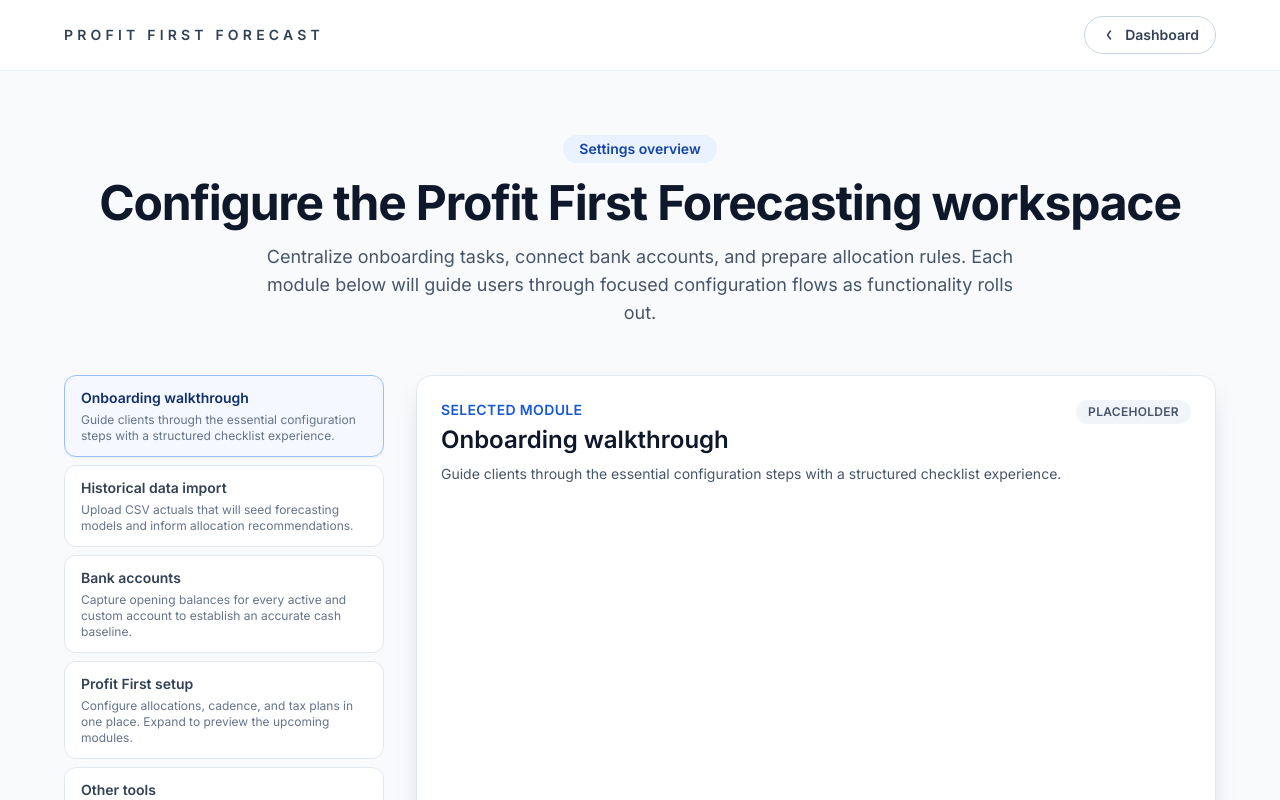
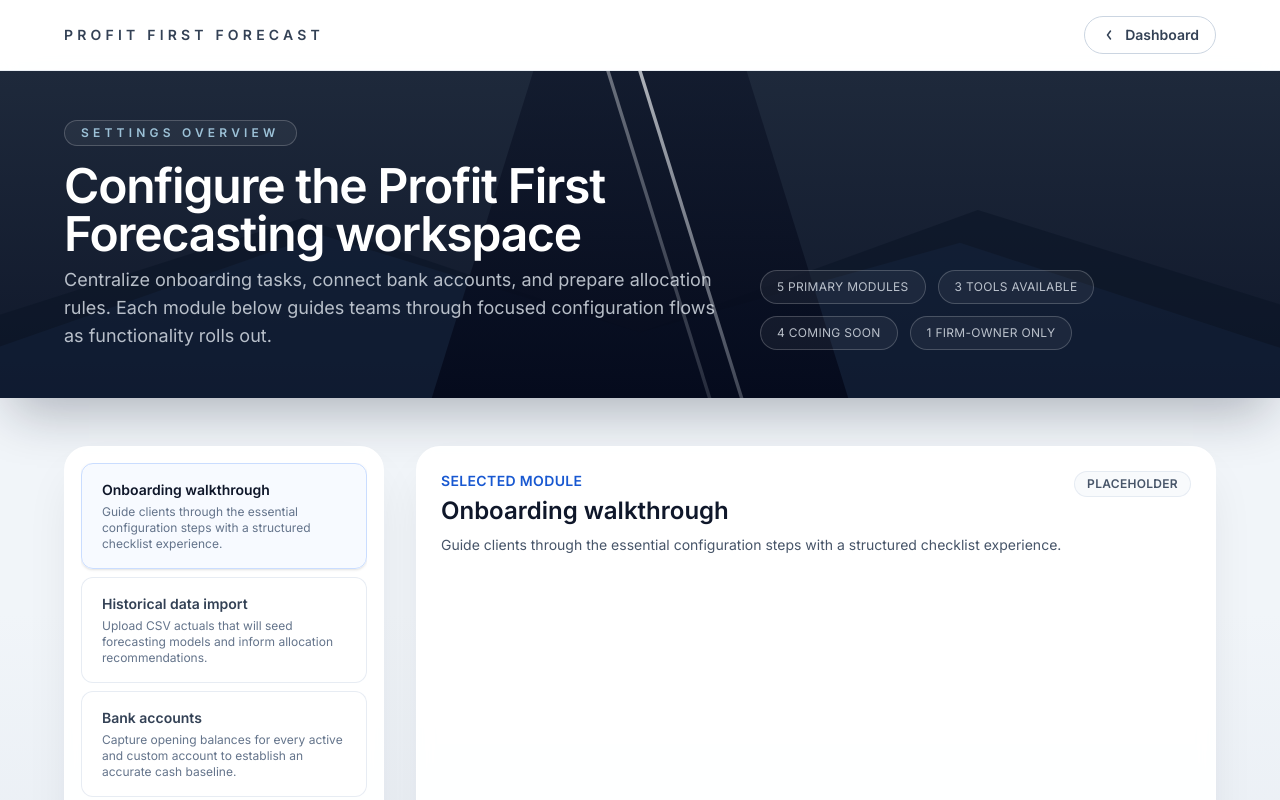
Before and after one commit to Triumph-Business-Solutions/PF-Forecast-V2, a Next.js app: page /settings in a window 1280 px wide. Shown: the top 800 px of the page. Built offline with nearby package versions, Linux system fonts and the light colour scheme.

Commit message:
Unify settings hero with dashboard and refresh gear icon

```diff
--- a/src/app/page.tsx
+++ b/src/app/page.tsx
@@ -1,5 +1,6 @@
 "use client";
 
+import { HeroBackdrop } from "@/components/hero-backdrop";
 import { useMemo, useState } from "react";
 
 type TrendPoint = {
@@ -303,39 +304,6 @@ function DataTable({
         </tbody>
       </table>
     </div>
-  );
-}
-
-function HeroBackdrop() {
-  return (
-    <svg
-      viewBox="0 0 1440 400"
-      preserveAspectRatio="none"
-      className="pointer-events-none absolute inset-0 h-full w-full"
-    >
-      <defs>
-        <linearGradient id="hero-sky" x1="0" x2="0" y1="0" y2="1">
-          <stop offset="0%" stopColor="#1e293b" />
-          <stop offset="100%" stopColor="#0f172a" />
-        </linearGradient>
-        <linearGradient id="hero-road" x1="0" x2="0" y1="0" y2="1">
-          <stop offset="0%" stopColor="#0f172a" stopOpacity="0.85" />
-          <stop offset="100%" stopColor="#020617" stopOpacity="0.95" />
-        </linearGradient>
-        <linearGradient id="hero-divider" x1="0" x2="0" y1="0" y2="1">
-          <stop offset="0%" stopColor="#f8fafc" stopOpacity="0.85" />
-          <stop offset="100%" stopColor="#e2e8f0" stopOpacity="0.3" />
-        </linearGradient>
-      </defs>
-      <rect width="1440" height="400" fill="url(#hero-sky)" />
-      <g opacity="0.6">
-        <path d="M-120 340 L340 180 L720 320 L1100 170 L1600 340 L1600 420 L-120 420 Z" fill="#0b1526" />
-        <path d="M-60 360 L360 200 L720 320 L1080 210 L1500 360 L1500 420 L-60 420 Z" fill="#12213a" opacity="0.8" />
-      </g>
-      <path d="M600 0 L840 0 L960 420 L480 420 Z" fill="url(#hero-road)" opacity="0.85" />
-      <path d="M718 0 L722 0 L842 420 L838 420 Z" fill="url(#hero-divider)" opacity="0.8" />
-      <path d="M682 0 L686 0 L806 420 L802 420 Z" fill="url(#hero-divider)" opacity="0.45" />
-    </svg>
   );
 }
 
--- a/src/app/settings/page.tsx
+++ b/src/app/settings/page.tsx
@@ -1,5 +1,6 @@
 "use client";
 
+import { HeroBackdrop } from "@/components/hero-backdrop";
 import { useMemo, useState } from "react";
 
 type SectionItem = {
@@ -103,6 +104,17 @@ export default function SettingsPage() {
     [],
   );
 
+  const moduleStats = useMemo(() => {
+    const items = sections.flatMap((section) => section.items ?? []);
+    return {
+      availableTools: items.filter((item) => item.status === "available").length,
+      upcomingTools: items.filter((item) => item.status === "upcoming").length,
+      firmRestrictedTools: items.filter((item) => item.requiresFirmOwner).length,
+    };
+  }, [sections]);
+
+  const { availableTools, upcomingTools, firmRestrictedTools } = moduleStats;
+
   const toggleSection = (key: string) => {
     setExpandedSections((previous) => ({
       ...previous,
@@ -119,24 +131,51 @@ export default function SettingsPage() {
   const hiddenFirmOwnerItems = selectedSection?.items?.some((item) => item.requiresFirmOwner) && !isFirmOwner;
 
   return (
-    <main className="min-h-screen bg-slate-50 px-4 py-16 sm:px-[5vw]">
-      <div className="mx-auto flex w-full flex-col gap-12">
-        <header className="space-y-4 text-center">
-          <span className="inline-flex items-center rounded-full bg-brand-100 px-4 py-1 text-sm font-semibold text-brand-700">
+    <main className="min-h-screen bg-gradient-to-b from-slate-100 via-slate-100 to-slate-200 pb-16">
+      <header className="relative overflow-hidden bg-slate-900 text-white shadow-2xl shadow-slate-900/30">
+        <HeroBackdrop />
+        <div className="relative mx-auto flex w-full flex-col gap-8 px-4 py-12 sm:px-[5vw]">
+          <div className="flex flex-col gap-6 lg:flex-row lg:items-end lg:justify-between">
+            <div className="max-w-2xl space-y-4">
+              <span className="inline-flex items-center rounded-full border border-white/20 bg-white/5 px-4 py-1 text-xs font-semibold uppercase tracking-[0.35em] text-sky-200/80">
                 Settings overview
               </span>
-          <h1 className="text-4xl font-bold tracking-tight text-slate-900 sm:text-5xl">
+              <div className="space-y-2">
+                <h1 className="text-4xl font-semibold tracking-tight text-white sm:text-5xl">
                   Configure the Profit First Forecasting workspace
                 </h1>
-          <p className="mx-auto max-w-3xl text-base text-slate-600 sm:text-lg">
-            Centralize onboarding tasks, connect bank accounts, and prepare allocation rules. Each module below will guide users
-            through focused configuration flows as functionality rolls out.
+                <p className="text-base text-slate-200/80 sm:text-lg">
+                  Centralize onboarding tasks, connect bank accounts, and prepare allocation rules. Each module below guides
+                  teams through focused configuration flows as functionality rolls out.
                 </p>
+              </div>
+            </div>
+            <div className="flex flex-wrap items-center gap-3 text-xs uppercase tracking-wide text-slate-200/80">
+              <span className="rounded-full border border-white/20 bg-white/5 px-4 py-2">
+                {sections.length} primary modules
+              </span>
+              <span className="rounded-full border border-white/20 bg-white/5 px-4 py-2">
+                {availableTools} tools available
+              </span>
+              <span className="rounded-full border border-white/20 bg-white/5 px-4 py-2">
+                {upcomingTools} coming soon
+              </span>
+              {firmRestrictedTools ? (
+                <span className="rounded-full border border-white/20 bg-white/5 px-4 py-2">
+                  {firmRestrictedTools} firm-owner only
+                </span>
+              ) : null}
+            </div>
+          </div>
+        </div>
       </header>
 
+      <div className="mx-auto flex w-full flex-col gap-12 px-4 py-12 sm:px-[5vw]">
         <section className="flex flex-col gap-8 lg:flex-row">
-          <nav className="-mx-4 flex snap-x overflow-x-auto pb-2 lg:mx-0 lg:block lg:w-80 lg:shrink-0 lg:pb-0">
-            <ul className="flex min-w-full snap-x gap-3 px-4 lg:flex-col lg:gap-2 lg:px-0">
+          <aside className="lg:w-80 lg:shrink-0">
+            <div className="rounded-3xl border border-white/70 bg-white/95 p-4 shadow-2xl shadow-slate-900/10 backdrop-blur">
+              <div className="flex snap-x overflow-x-auto pb-2 lg:block lg:pb-0">
+                <ul className="flex min-w-full snap-x gap-3 lg:flex-col lg:gap-2">
                   {sections.map((section) => (
                     <li key={section.key} className="snap-start lg:snap-none">
                       <button
@@ -150,10 +189,10 @@ export default function SettingsPage() {
                             }));
                           }
                         }}
-                    className={`w-full rounded-xl border px-5 py-4 text-left transition focus-visible:outline focus-visible:outline-2 focus-visible:outline-offset-2 focus-visible:outline-brand-500 lg:px-4 lg:py-3 ${
+                        className={`w-full rounded-xl border px-5 py-4 text-left transition focus-visible:outline focus-visible:outline-2 focus-visible:outline-offset-2 focus-visible:outline-brand-500 ${
                           selectedSectionKey === section.key
-                        ? "border-brand-300 bg-brand-50 text-brand-900 shadow-sm"
-                        : "border-slate-200 bg-white text-slate-700 hover:border-slate-300 hover:text-slate-900"
+                            ? "border-brand-200 bg-brand-50/80 text-slate-900 shadow"
+                            : "border-slate-200/80 bg-white/80 text-slate-700 hover:border-slate-300 hover:text-slate-900"
                         }`}
                         aria-current={selectedSectionKey === section.key ? "page" : undefined}
                       >
@@ -163,9 +202,11 @@ export default function SettingsPage() {
                     </li>
                   ))}
                 </ul>
-          </nav>
+              </div>
+            </div>
+          </aside>
 
-          <article className="flex-1 rounded-2xl border border-slate-200 bg-white p-6 shadow-card">
+          <article className="flex-1 rounded-3xl border border-white/70 bg-white/95 p-6 shadow-2xl shadow-slate-900/10 backdrop-blur">
             <header className="flex flex-col gap-2">
               <div className="flex items-start justify-between gap-4">
                 <div className="space-y-1">
@@ -176,7 +217,7 @@ export default function SettingsPage() {
                   <button
                     type="button"
                     onClick={() => toggleSection(selectedSection.key)}
-                    className="flex shrink-0 items-center gap-2 rounded-full border border-slate-200 bg-white px-3 py-1 text-sm font-medium text-slate-700 transition hover:border-slate-300 hover:text-slate-900"
+                    className="flex shrink-0 items-center gap-2 rounded-full border border-slate-200/80 bg-white/80 px-3 py-1 text-sm font-medium text-slate-700 transition hover:border-slate-300 hover:text-slate-900"
                     aria-expanded={expandedSections[selectedSection.key] ?? false}
                   >
                     {expandedSections[selectedSection.key] ? "Collapse" : "Expand"}
@@ -198,7 +239,7 @@ export default function SettingsPage() {
                     </span>
                   </button>
                 ) : (
-                  <span className="rounded-full bg-slate-100 px-3 py-1 text-xs font-semibold uppercase tracking-wide text-slate-600">
+                  <span className="rounded-full border border-slate-200/80 bg-slate-50 px-3 py-1 text-xs font-semibold uppercase tracking-wide text-slate-600">
                     Placeholder
                   </span>
                 )}
@@ -209,7 +250,7 @@ export default function SettingsPage() {
             {hasSelectedItems && shouldShowSelectedItems && visibleSelectedItems && (
               <div className="mt-6 space-y-4">
                 {visibleSelectedItems.map((item) => (
-                  <div key={item.title} className="rounded-xl border border-slate-200 bg-slate-50 p-4">
+                  <div key={item.title} className="rounded-2xl border border-slate-200/80 bg-slate-50/80 p-4 shadow-inner shadow-white">
                     <div className="flex flex-wrap items-center justify-between gap-2">
                       <h3 className="text-base font-semibold text-slate-900">{item.title}</h3>
                       {item.status && (
@@ -225,7 +266,9 @@ export default function SettingsPage() {
             )}
 
             {hasSelectedItems && !shouldShowSelectedItems && (
-              <p className="mt-6 text-xs text-slate-500">Expand to preview the focused modules that will live inside this area.</p>
+              <p className="mt-6 text-xs text-slate-500">
+                Expand to preview the focused modules that will live inside this area.
+              </p>
             )}
 
             {hasSelectedItems && hiddenFirmOwnerItems && !isFirmOwner && (
--- /dev/null
+++ b/src/components/hero-backdrop.tsx
@@ -0,0 +1,32 @@
+export function HeroBackdrop() {
+  return (
+    <svg
+      viewBox="0 0 1440 400"
+      preserveAspectRatio="none"
+      className="pointer-events-none absolute inset-0 h-full w-full"
+    >
+      <defs>
+        <linearGradient id="hero-sky" x1="0" x2="0" y1="0" y2="1">
+          <stop offset="0%" stopColor="#1e293b" />
+          <stop offset="100%" stopColor="#0f172a" />
+        </linearGradient>
+        <linearGradient id="hero-road" x1="0" x2="0" y1="0" y2="1">
+          <stop offset="0%" stopColor="#0f172a" stopOpacity="0.85" />
+          <stop offset="100%" stopColor="#020617" stopOpacity="0.95" />
+        </linearGradient>
+        <linearGradient id="hero-divider" x1="0" x2="0" y1="0" y2="1">
+          <stop offset="0%" stopColor="#f8fafc" stopOpacity="0.85" />
+          <stop offset="100%" stopColor="#e2e8f0" stopOpacity="0.3" />
+        </linearGradient>
+      </defs>
+      <rect width="1440" height="400" fill="url(#hero-sky)" />
+      <g opacity="0.6">
+        <path d="M-120 340 L340 180 L720 320 L1100 170 L1600 340 L1600 420 L-120 420 Z" fill="#0b1526" />
+        <path d="M-60 360 L360 200 L720 320 L1080 210 L1500 360 L1500 420 L-60 420 Z" fill="#12213a" opacity="0.8" />
+      </g>
+      <path d="M600 0 L840 0 L960 420 L480 420 Z" fill="url(#hero-road)" opacity="0.85" />
+      <path d="M718 0 L722 0 L842 420 L838 420 Z" fill="url(#hero-divider)" opacity="0.8" />
+      <path d="M682 0 L686 0 L806 420 L802 420 Z" fill="url(#hero-divider)" opacity="0.45" />
+    </svg>
+  );
+}
```
Also changed, not shown: src/components/app-header.tsx (+10 -6 lines). Lines whose indentation alone changed are shown as unchanged.
